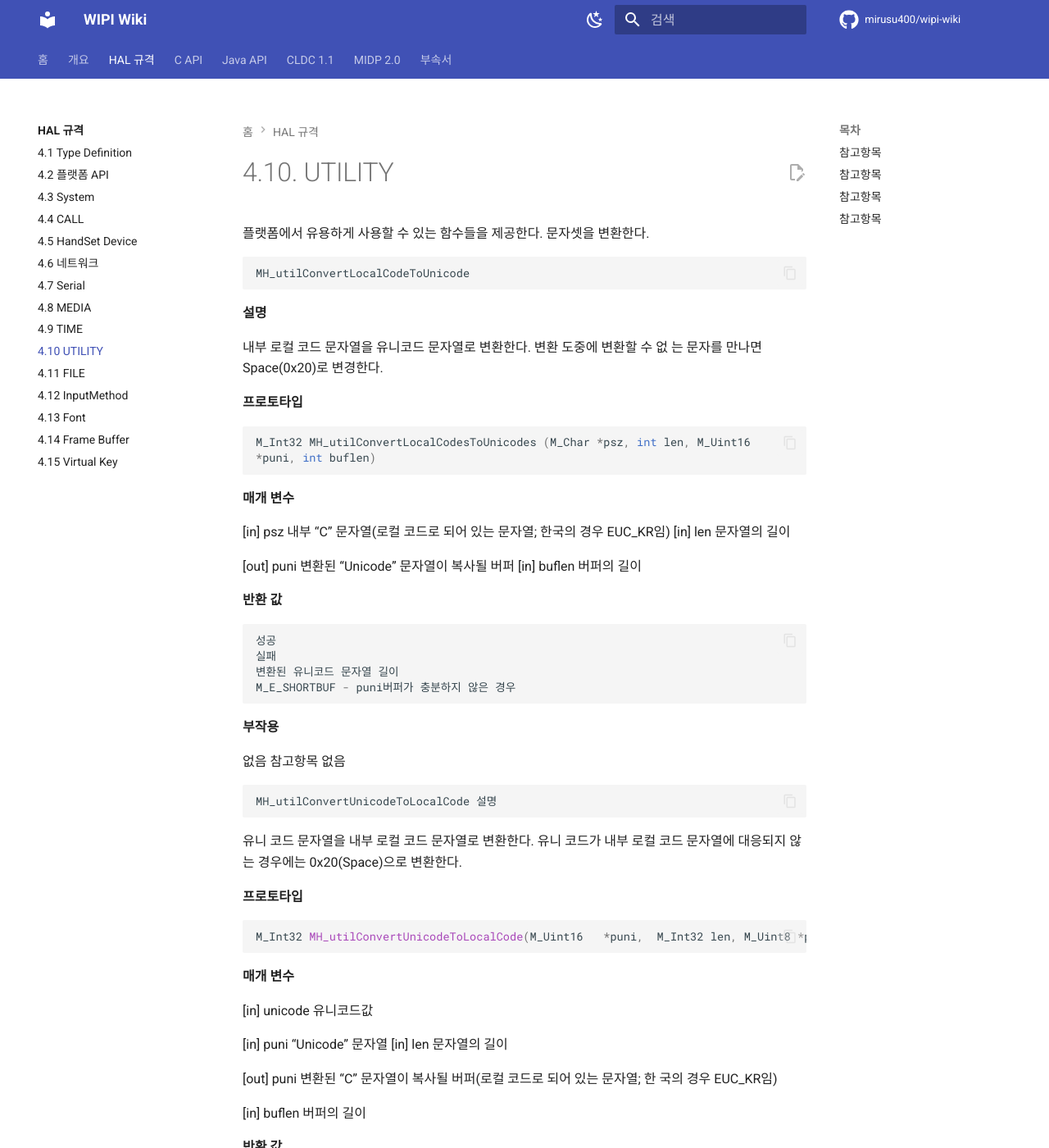
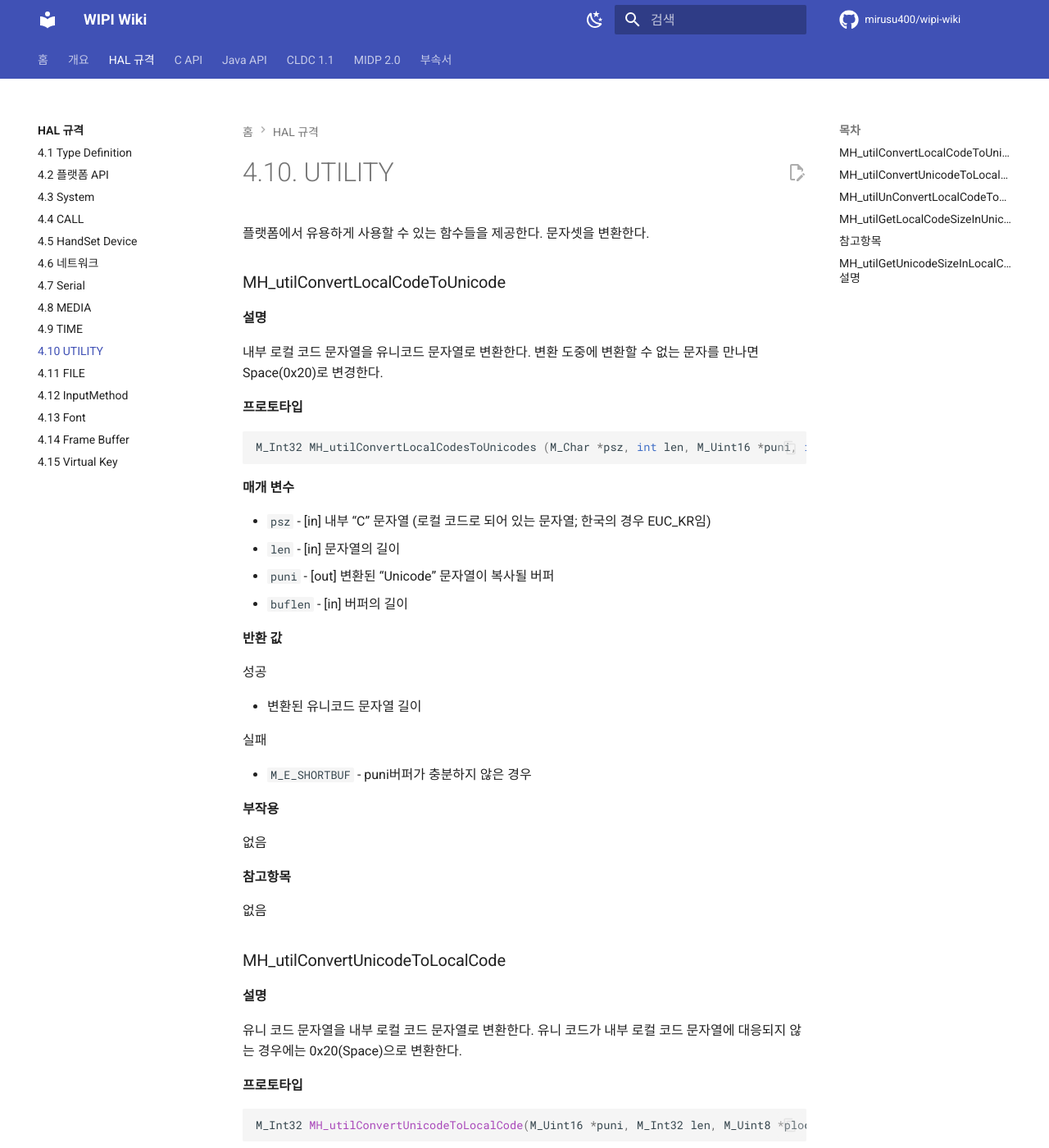
Before and after one commit to mirusu400/wipi-wiki, an MkDocs documentation site: the page built from docs/hal/utility.md, in a window 1280 px wide and 1400 px high. Shown: the whole window at 82% size. Built offline with MkDocs 1.6.1 and Material for MkDocs 9.7.7, drawn with Linux system fonts in a browser that asks for light colours; comment, search, counter and statistics services are not loaded; some of the changed text lies outside the part shown.

Commit message:
update utility.md

````diff
--- a/docs/hal/utility.md
+++ b/docs/hal/utility.md
@@ -2,84 +2,85 @@
 
 플랫폼에서 유용하게 사용할 수 있는 함수들을 제공한다. 문자셋을 변환한다.
 
-```c
-MH_utilConvertLocalCodeToUnicode
-```
+### MH_utilConvertLocalCodeToUnicode
 
 **설명**
 
-내부 로컬 코드 문자열을 유니코드 문자열로 변환한다. 변환 도중에 변환할 수 없 는 문자를 만나면 Space(0x20)로 변경한다.
+내부 로컬 코드 문자열을 유니코드 문자열로 변환한다. 변환 도중에 변환할 수 없는 문자를 만나면 Space(0x20)로 변경한다.
 
 **프로토타입**
 
 ```c
-M_Int32 MH_utilConvertLocalCodesToUnicodes (M_Char *psz, int len, M_Uint16
-*puni, int buflen)
+M_Int32 MH_utilConvertLocalCodesToUnicodes (M_Char *psz, int len, M_Uint16 *puni, int buflen)
 ```
 
 **매개 변수**
 
-[in] psz 내부 “C” 문자열(로컬 코드로 되어 있는 문자열; 한국의 경우 EUC_KR임) [in] len 문자열의 길이
-
-[out] puni 변환된 “Unicode” 문자열이 복사될 버퍼 [in] buflen 버퍼의 길이
+- `psz` - [in] 내부 “C” 문자열 (로컬 코드로 되어 있는 문자열; 한국의 경우 EUC_KR임)
+- `len` - [in] 문자열의 길이
+- `puni` - [out] 변환된 “Unicode” 문자열이 복사될 버퍼
+- `buflen` - [in] 버퍼의 길이
 
 **반환 값**
 
-```c
 성공
+
+- 변환된 유니코드 문자열 길이
+
 실패
-변환된 유니코드 문자열 길이
-M_E_SHORTBUF - puni버퍼가 충분하지 않은 경우
-```
+
+- `M_E_SHORTBUF` - puni버퍼가 충분하지 않은 경우
 
 **부작용**
 
-없음 참고항목 없음
+없음
 
-```c
-MH_utilConvertUnicodeToLocalCode 설명
-```
+**참고항목**
+
+없음
+
+### MH_utilConvertUnicodeToLocalCode
+
+**설명**
 
 유니 코드 문자열을 내부 로컬 코드 문자열로 변환한다. 유니 코드가 내부 로컬 코드 문자열에 대응되지 않는 경우에는 0x20(Space)으로 변환한다.
 
 **프로토타입**
 
 ```c
-M_Int32	MH_utilConvertUnicodeToLocalCode(M_Uint16	*puni,	M_Int32	len, M_Uint8 *plocal, M_Int32 buflen);
+M_Int32 MH_utilConvertUnicodeToLocalCode(M_Uint16 *puni, M_Int32 len, M_Uint8 *plocal, M_Int32 buflen);
 ```
 
 **매개 변수**
 
-[in] unicode 유니코드값
-
-[in] puni “Unicode” 문자열 [in] len 문자열의 길이
-
-[out] puni 변환된 “C” 문자열이 복사될 버퍼(로컬 코드로 되어 있는 문자열; 한 국의 경우 EUC_KR임)
-
-[in] buflen 버퍼의 길이
+- `puni` - [in]  “Unicode” 문자열
+- `len` - [in] 문자열의 길이
+- `plocal` - [out] 변환된 “C” 문자열이 복사될 버퍼(로컬 코드로 되어 있는 문자열; 한국의 경우 EUC_KR임)
+- `buflen` - [in] 버퍼의 길이
 
 **반환 값**
 
-```c
 성공
+
+- 변환된 로컬 코드 문자열 길이
+
 실패
-변환된 로컬 코드 문자열 길이
-M_E_SHORTBUF - plocal버퍼가 충분하지 않은 경우
-```
+
+- `M_E_SHORTBUF` - plocal버퍼가 충분하지 않은 경우
 
 **부작용**
 
 없음
 
-### 참고항목
+**참고항목**
 
 없음
 
-```c
-MH_utilUnConvertLocalCodeToUnicodeChar 설명
-```
+### MH_utilUnConvertLocalCodeToUnicodeChar
 
-내부 로컬 코드 버퍼를 유니코드로 변환할 때 첫번째 변환되는 유니코드와 첫 유 니코드 변환시 사용된 로컬 코드 개수를 반환한다.
+**설명**
+
+내부 로컬 코드 버퍼를 유니코드로 변환할 때 첫번째 변환되는 유니코드와 첫 유니코드 변환시 사용된 로컬 코드 개수를 반환한다.
 
 **프로토타입**
 
@@ -89,11 +90,9 @@ M_UInt16 MH_utilConvertLocalCodeToUnicodeChar(M_Uint8 *psz, M_Int32 len, M_Int32
 
 **매개 변수**
 
-[in] psz 로컬 코드 문자 버퍼
-
-[in] len 로컬 코드 문자 버퍼의 길이
-
-[out] pconsumed  첫 유니코드로 만들기 위해서 사용된 로컬 코드 개수.
+- `psz` - [in] 로컬 코드 문자 버퍼
+- `len` - [in] 로컬 코드 문자 버퍼의 길이
+- `pconsumed` - [out] 첫 유니코드로 만들기 위해서 사용된 로컬 코드 개수.
 
 **반환 값**
 
@@ -103,13 +102,14 @@ M_UInt16 MH_utilConvertLocalCodeToUnicodeChar(M_Uint8 *psz, M_Int32 len, M_Int32
 
 없음
 
-### 참고항목
+**참고항목**
 
 없음
 
-```c
-MH_utilGetLocalCodeSizeInUnicode 설명
-```
+
+### MH_utilGetLocalCodeSizeInUnicode
+
+**설명**
 
 유니코드 문자 버퍼를 내부 코드 문자 버퍼로 변경할 때 내부 코드 문자 버퍼의 크기를 바이트 단위로 돌려준다.
 
@@ -121,9 +121,8 @@ M_UInt32 MH_utilLocalCodeSizeToUnicodeChar(M_Uint16 *psz, M_Int32 len);
 
 **매개 변수**
 
-[in]	psz	유니 코드 문자 버퍼
-
-[in] len 유니 코드의 문자 버퍼 크기(단위:M_Uint16)
+- `psz` - [in] 유니코드 문자 버퍼
+- `len` - [in] 유니코드의 문자 버퍼 크기(단위:M_Uint16)
 
 **반환 값**
 
@@ -137,9 +136,7 @@ M_UInt32 MH_utilLocalCodeSizeToUnicodeChar(M_Uint16 *psz, M_Int32 len);
 
 없음
 
-```c
-MH_utilGetUnicodeSizeInLocalCode 설명
-```
+### MH_utilGetUnicodeSizeInLocalCode 설명
 
 내부 로컬 코드 문자 버퍼을 유니코드 문자 버퍼 변환할 때 유니코드 문자 버퍼 크기를 M_Uint16 단위로 돌려준다.
 
@@ -151,7 +148,8 @@ M_UInt32 MH_utilGetUnicodeSizeInLocalCode (M_Uint8 *psz, M_Int32 len);
 
 **매개 변수**
 
-[in] psz 로컬 코드 문자 버퍼 [in] len 로컬 코드 문자 버퍼 길이
+- `psz` - [in]  로컬 코드 문자 버퍼
+- `len` - [in] 로컬 코드 문자 버퍼 길이
 
 **반환 값**
 
@@ -161,6 +159,6 @@ M_UInt32 MH_utilGetUnicodeSizeInLocalCode (M_Uint8 *psz, M_Int32 len);
 
 없음
 
-### 참고항목
+**참고항목**
 
 없음
````
